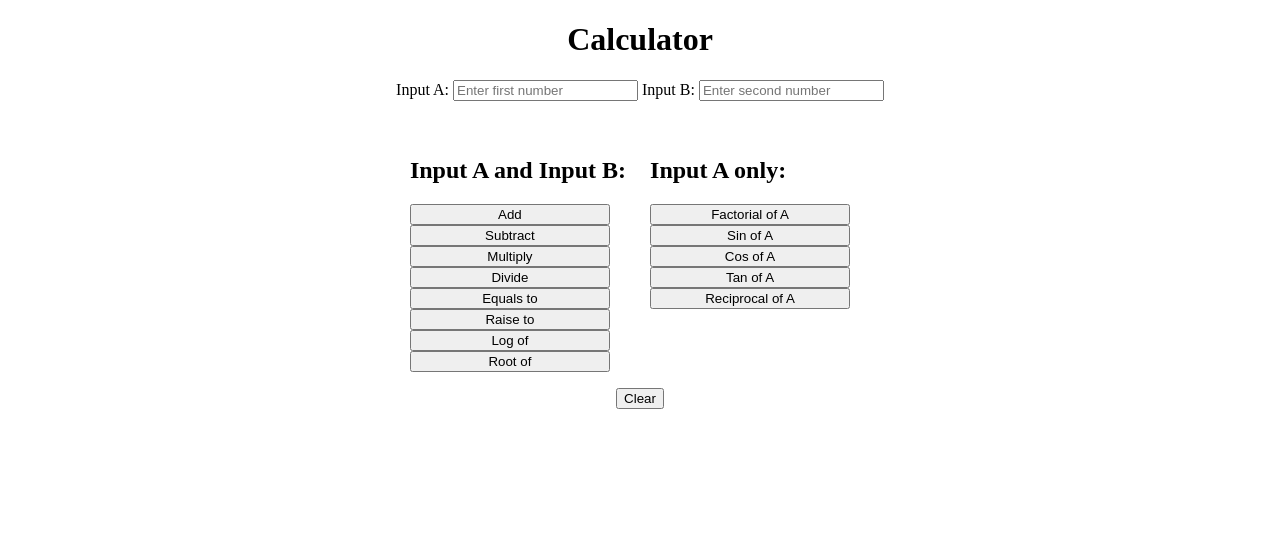
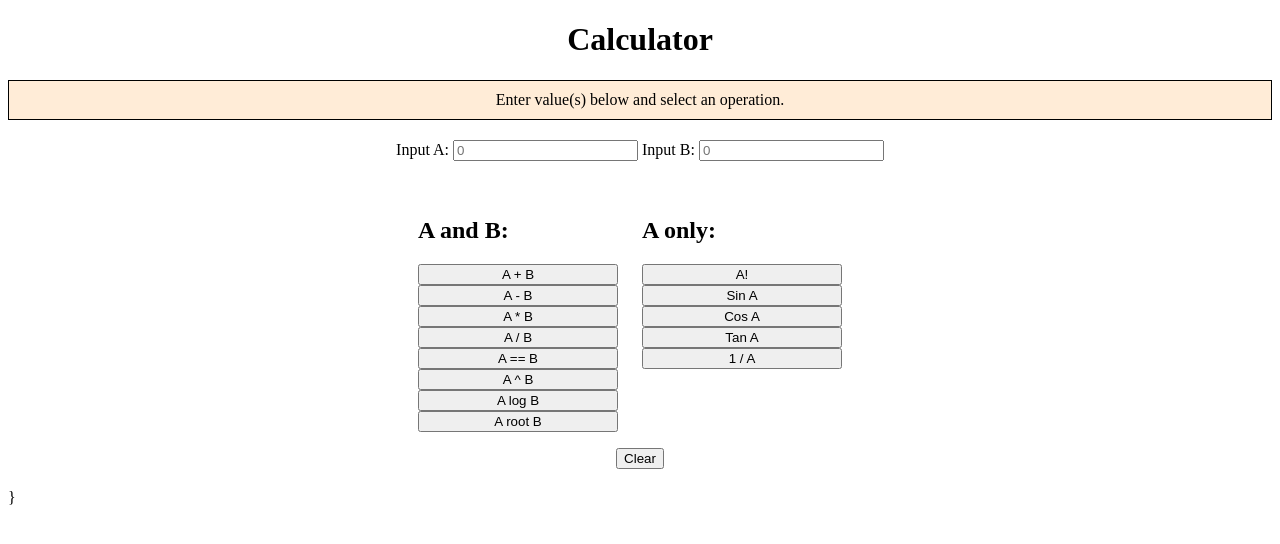
Before and after one commit to itswindee/SWE-3643-Project, a Flask app: page / in a window 1280 px wide. Shown: the top 544 px of the page. Run offline with Flask 3, Linux system fonts and the light colour scheme.

Commit message:
made a textbox to hold the start state with its default message - i have also made a clear button so that when it's clicked, the textbox will erase its current calculation and go back to the start state

```diff
--- a/src/templates/index.html
+++ b/src/templates/index.html
@@ -29,39 +29,59 @@
         .operator-button {
             width: 200px;
         }
+        .info-box {
+            background-color: #FFECD7;
+            color: #000000;
+            border: 1px solid #000000;
+            padding: 10px;
+            margin-bottom: 20px;
+        }
+        .start-state {
+        background-color: #FFECD7;
+        color: #000000;
+        }
+
+        .error-state {
+         background-color: #B70F0A;
+         color: #FFFFFF;
+            }
+
     </style>
 </head>
 <body>
     <div class="container">
         <h1>Calculator</h1>
+        <div id="info-box" class="info-box">
+            Enter value(s) below and select an operation.
+        </div>
         <div class="calculator-form">
             <form id="calculator-form" action="/calculate" method="POST">
                 <label for="num1">Input A:</label>
-                <input type="text" name="num1" id="num1" placeholder="Enter first number" required>
+                <input type="text" name="num1" id="num1" placeholder="0" required>
                 <label for="num2">Input B:</label>
-                <input type="text" name="num2" id="num2" placeholder="Enter second number">
+                <input type="text" name="num2" id="num2" placeholder="0">
             </form>
         </div>
 
         <div class="operation-lists">
             <ul class="operation-list">
-                <h2>Input A and Input B:</h2>
-                <li><button class="operator-button" onclick="calculate('+')">Add</button></li>
-                <li><button class="operator-button" onclick="calculate('-')">Subtract</button></li>
-                <li><button class="operator-button" onclick="calculate('*')">Multiply</button></li>
-                <li><button class="operator-button" onclick="calculate('/')">Divide</button></li>
-                <li><button class="operator-button" onclick="calculate('equals')">Equals to</button></li>
-                <li><button class="operator-button" onclick="calculate('power')">Raise to</button></li>
-                <li><button class="operator-button" onclick="calculate('log')">Log of</button></li>
-                <li><button class="operator-button" onclick="calculate('root')">Root of</button></li>
+                <h2>A and B:</h2>
+                <li><button class="operator-button" onclick="calculate('+')">A + B</button></li>
+                <li><button class="operator-button" onclick="calculate('-')">A - B</button></li>
+                <li><button class="operator-button" onclick="calculate('*')">A * B</button></li>
+                <li><button class="operator-button" onclick="calculate('/')">A / B</button></li>
+                <li><button class="operator-button" onclick="calculate('equals')">A == B</button></li>
+                <li><button class="operator-button" onclick="calculate('power')">A ^ B</button></li>
+                <li><button class="operator-button" onclick="calculate('log')">A log B</button></li>
+                <li><button class="operator-button" onclick="calculate('root')">A root B</button></li>
             </ul>
             <ul class="operation-list">
-                <h2>Input A only:</h2>
-                <li><button class="operator-button" onclick="calculate('factorial')">Factorial of A</button></li>
-                <li><button class="operator-button" onclick="calculate('sin')">Sin of A</button></li>
-                <li><button class="operator-button" onclick="calculate('cos')">Cos of A</button></li>
-                <li><button class="operator-button" onclick="calculate('tan')">Tan of A</button></li>
-                <li><button class="operator-button" onclick="calculate('reciprocal')">Reciprocal of A</button></li>
+                <h2>A only:</h2>
+                <li><button class="operator-button" onclick="calculate('factorial')">A!</button></li>
+                <li><button class="operator-button" onclick="calculate('sin')">Sin A</button></li>
+                <li><button class="operator-button" onclick="calculate('cos')">Cos A</button></li>
+                <li><button class="operator-button" onclick="calculate('tan')">Tan A</button></li>
+                <li><button class="operator-button" onclick="calculate('reciprocal')">1 / A</button></li>
             </ul>
         </div>
 
@@ -73,6 +93,7 @@
         <div id="error" class="error-message"></div>
     </div>
 
+            }
     <script>
         function calculate(operation) {
     var form = document.getElementById("calculator-form");
@@ -85,8 +106,10 @@
     })
     .then(response => response.text())
     .then(data => {
-                document.getElementById('result').innerText = 'Result: ' + data;
+        var resultText = formData.get('num1') + ' ' + operation + ' ' + formData.get('num2') + ' = ' + data;
+        document.getElementById('result').innerText = 'Result: ' + resultText;
         document.getElementById('error').innerText = '';
+        document.getElementById('info-box').innerText = resultText; // Update info box with the calculation result
     })
     .catch(error => {
         document.getElementById('result').innerText = '';
@@ -99,7 +122,10 @@
     document.getElementById('num2').value = '';
     document.getElementById('result').innerText = '';
     document.getElementById('error').innerText = '';
+    document.getElementById('info-box').innerText = 'Enter value(s) below and select an operation.';
 }
+
     </script>
+
 </body>
 </html>
```
Also changed, not shown: src/calculator_engine/app.py (+13 -2 lines). Lines whose indentation alone changed are shown as unchanged.
